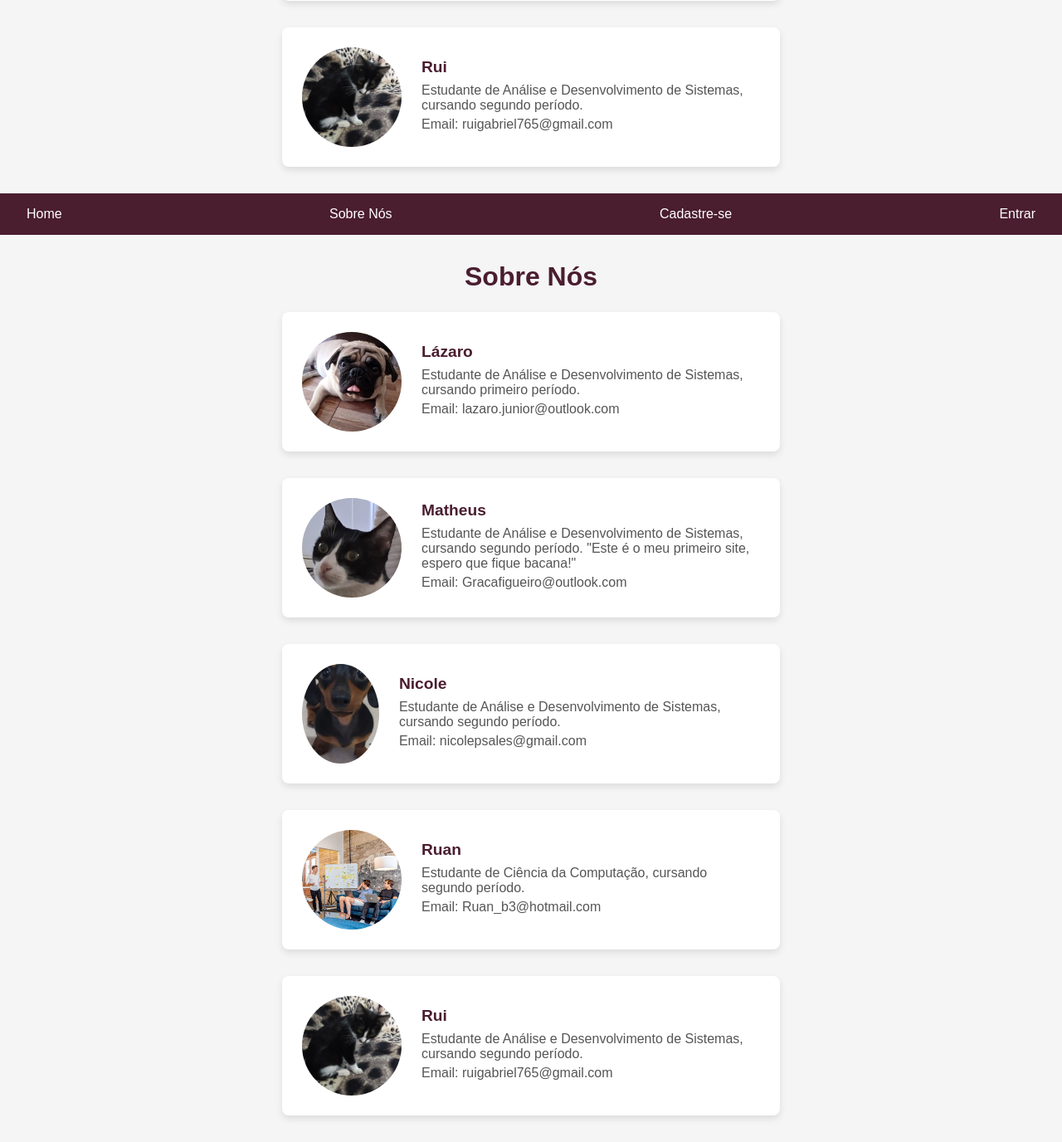
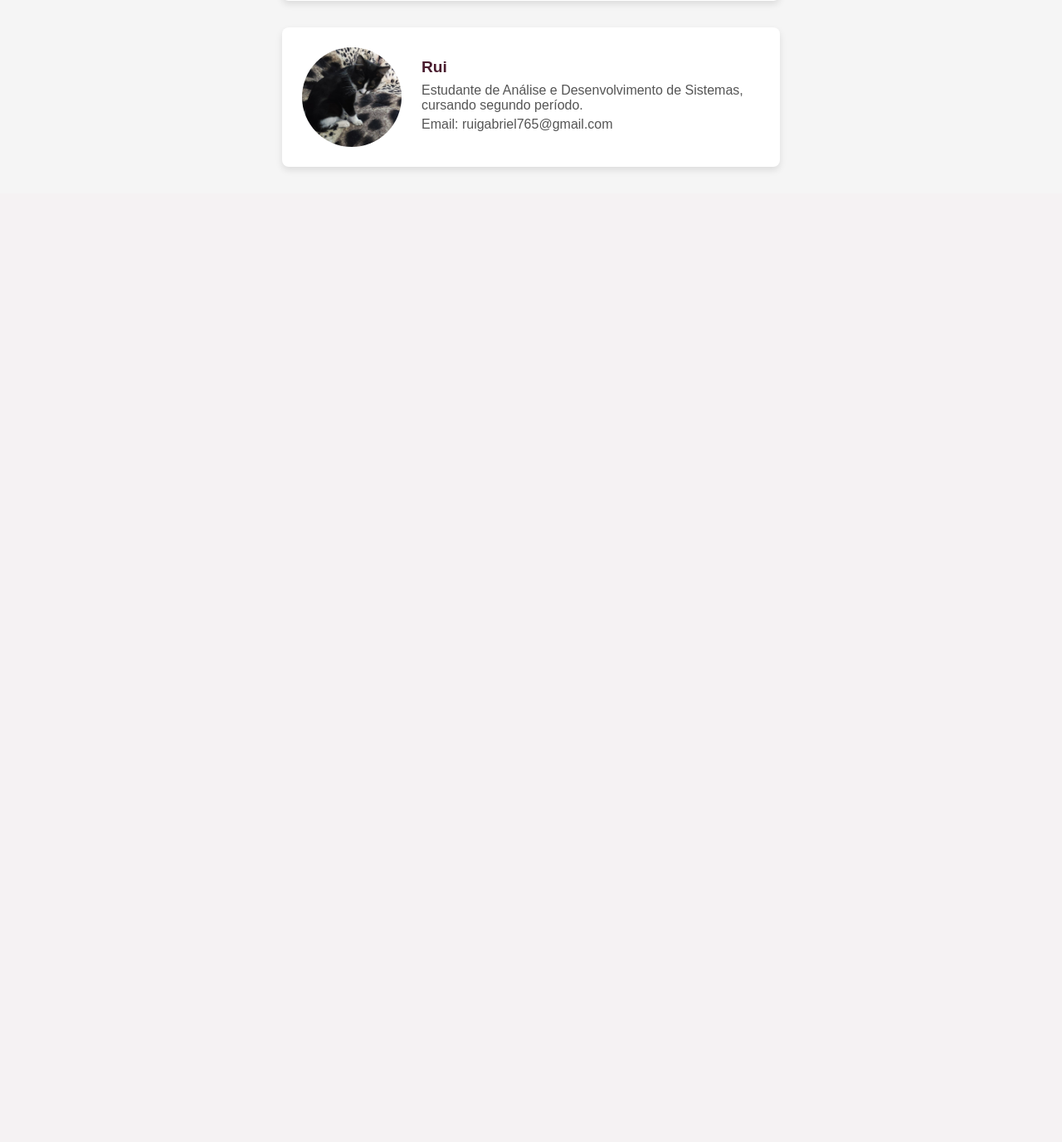
Before and after one commit to isnir/WebDev, a PHP site: page /sobrenos.php in a window 1280 px wide. Shown: the part 910-2286 px from the top of the page at 83% size. After the commit the page ends 1143 px from the top, so only its background shows below. Run offline with PHP 8.4, Linux system fonts and the light colour scheme.

Commit message:
Update sobrenos.php
Retirei a duplicata Incorreta do sobrenos.php

```diff
--- a/Projeto/sobrenos.php
+++ b/Projeto/sobrenos.php
@@ -76,82 +76,4 @@
 <script src="js/scroll-animation.js"></script>
 <!--<script src="js/confetti-animation.js"></script>!-->
 </body>
-</html><!DOCTYPE html>
-<html lang="pt-br">
-<head>
-    <meta charset="UTF-8">
-    <meta name="viewport" content="width=device-width, initial-scale=1.0">
-    <link rel="stylesheet" href="css/sobrenos.css">
-    <title>Sobre Nós</title>
-</head>
-<body>
-
-<?php include './banco/sessionInfo/session.php'; ?>
-
-<nav class="NavBar">
-    <div class="center">
-        <ul>
-            <li><a class="active" href="index.php">Home</a></li>
-            <li><a href="sobrenos.php">Sobre Nós</a></li>
-            <?php
-            if (!isset($_SESSION['login'])) {
-                echo "<li style='float:right'><a href='./login_cadastro.php'>Cadastre-se</a></li>";
-                echo "<li style='float:right'><a href='./login_page.php'>Entrar</a></li>";
-            } else {
-                echo "<li style='float:right'><a><input class='link-button' form='btnSair' type='submit' value='Sair' name='btnSair'/></a></li>";
-            }
-            ?>
-        </ul>
-    </div>
-</nav>
-
-<section class="sobre-nos-section">
-    <h2 class="section-heading">Sobre Nós</h2>
-    <div class="team-container">
-        <div class="team-member">
-            <img src="assets/img/about/lazaro_animal.jpg" alt="Lázaro" class="member-img">
-            <div class="member-info">
-                <h3>Lázaro</h3>
-                <p>Estudante de Análise e Desenvolvimento de Sistemas, cursando primeiro período.</p>
-                <p>Email: lazaro.junior@outlook.com</p>
-            </div>
-        </div>
-        <div class="team-member">
-            <img src="assets/img/Angel.jpeg" alt="Matheus" class="member-img">
-            <div class="member-info">
-                <h3>Matheus</h3>
-                <p>Estudante de Análise e Desenvolvimento de Sistemas, cursando segundo período. "Este é o meu primeiro site, espero que fique bacana!"</p>
-                <p>Email: Gracafigueiro@outlook.com</p>
-            </div>
-        </div>
-        <div class="team-member">
-            <img src="assets/img/about/N.png" alt="Nicole" class="member-img">
-            <div class="member-info">
-                <h3>Nicole</h3>
-                <p>Estudante de Análise e Desenvolvimento de Sistemas, cursando segundo período.</p>
-                <p>Email: nicolepsales@gmail.com</p>
-            </div>
-        </div>
-        <div class="team-member">
-            <img src="assets/img/about/3.jpg" alt="Ruan" class="member-img">
-            <div class="member-info">
-                <h3>Ruan</h3>
-                <p>Estudante de Ciência da Computação, cursando segundo período.</p>
-                <p>Email: Ruan_b3@hotmail.com</p>
-            </div>
-        </div>
-        <div class="team-member">
-            <img src="assets/img/about/rui_animal.jpg" alt="Rui" class="member-img">
-            <div class="member-info">
-                <h3>Rui</h3>
-                <p>Estudante de Análise e Desenvolvimento de Sistemas, cursando segundo período.</p>
-                <p>Email: ruigabriel765@gmail.com</p>
-            </div>
-        </div>
-    </div>
-</section>
-
-<script src="js/scroll-animation.js"></script>
-<!--<script src="js/confetti-animation.js"></script>!-->
-</body>
 </html>
```
